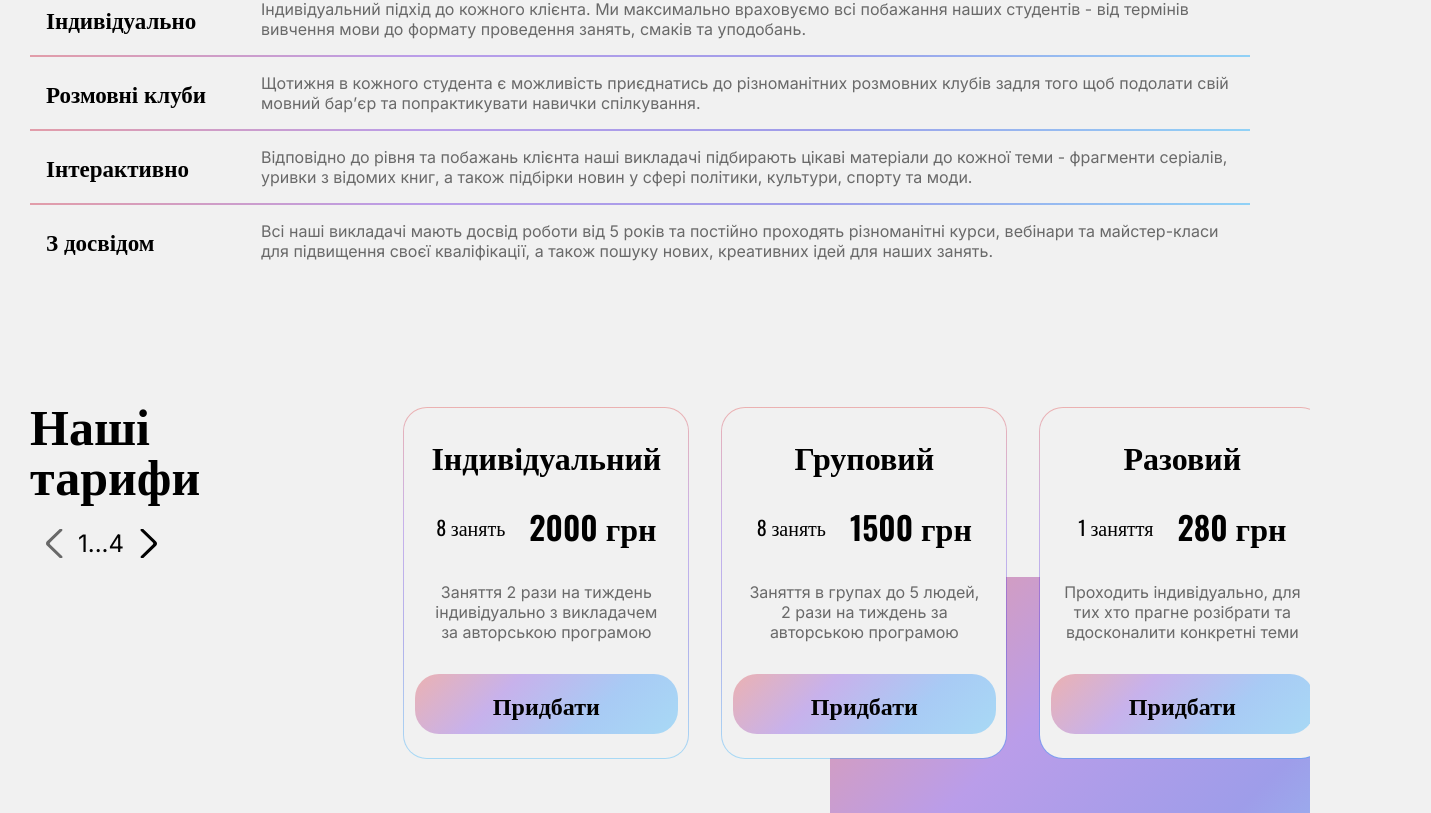
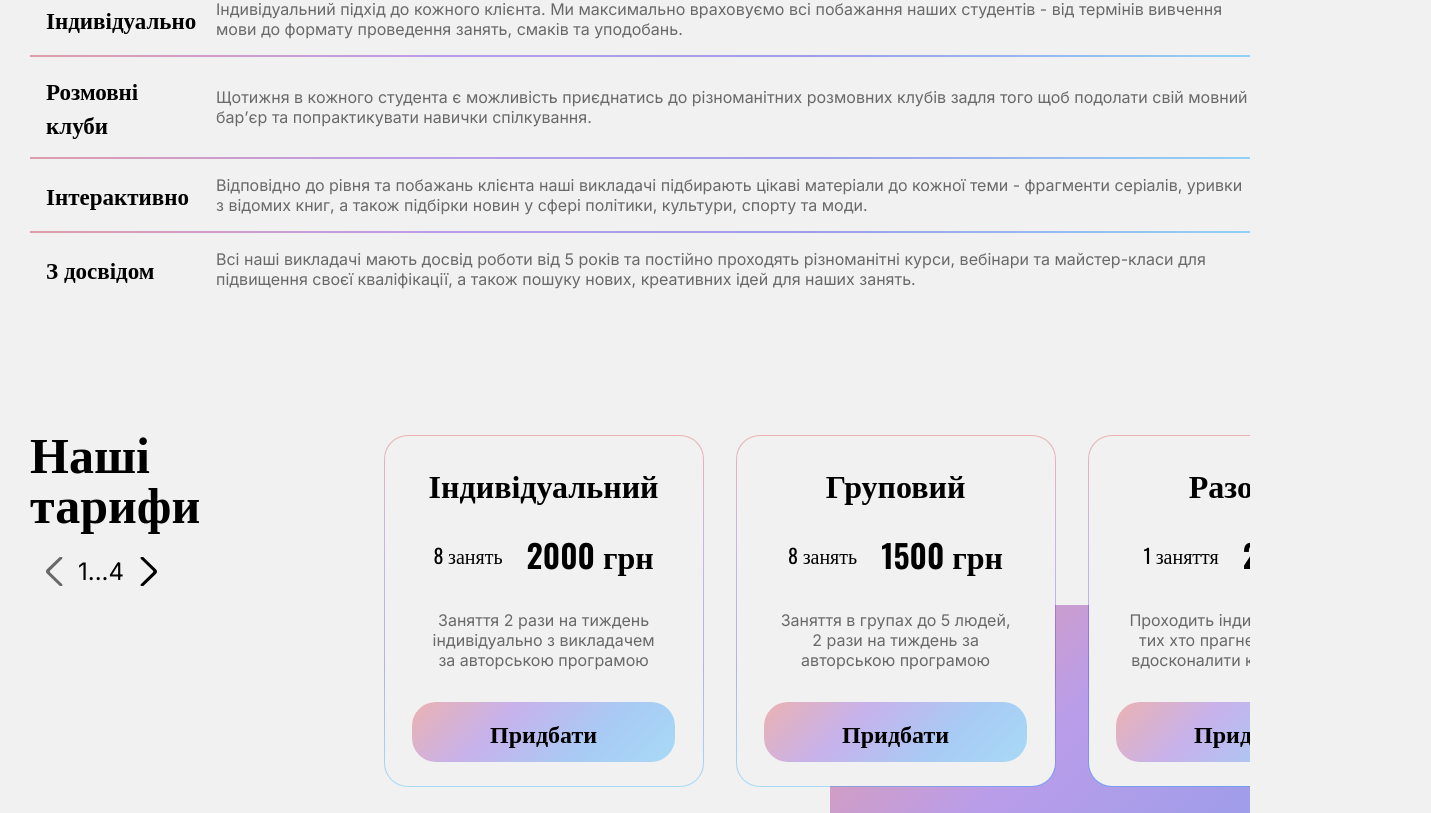
Before and after one commit to mirajane2207/english-school, a React (Create React App) app: page / in a window 1280 px wide. Shown: the part 1747-2560 px from the top of the page, 1431 px wide, since content can reach past the window. Built offline with nearby package versions, Linux system fonts and the light colour scheme.

Commit message:
Update adaptive: advantages

```diff
--- a/src/components/Advantages/Advantages.module.css
+++ b/src/components/Advantages/Advantages.module.css
@@ -68,8 +68,9 @@
     }
 
     .advantage__container {
-        width: calc(100vw - 60px);
+        width: calc(100vw - 76px);
         justify-content: flex-start;
+        gap: 24px;
     }
 
     .advantages__list {
@@ -78,10 +79,15 @@
 
     .advantage__title {
         font-size: 23px;
+        min-width: 146px;
     }
 
     .advantage__desc {
         width: auto;
+    }
+
+    .advantage__container:hover::before {
+        opacity: 0;
     }
 }
 
@@ -110,4 +116,6 @@
     }
 
 
+
+
 }
--- a/src/components/AdvantagesItem/AdvantagesItem.module.css
+++ b/src/components/AdvantagesItem/AdvantagesItem.module.css
@@ -42,16 +42,22 @@
 @media(max-width: 1439px) {
     .advantage__title {
         font-size: 23px;
+        min-width: 146px;
     }
 
     .advantage__container {
-        width: calc(100vw - 60px);
+        width: calc(100vw - 76px);
         justify-content: flex-start;
+        gap: 24px;
     }
 
-.advantage__desc {
-    width: auto;
-}
+    .advantage__desc {
+        width: auto;
+    }
+
+    .advantage__container:hover::before {
+        opacity: 0;
+    }
 
 }
 
@@ -63,8 +69,4 @@
         padding: 16px 0;
         gap: 16px;
     }
-
-    .advantage__container:hover::before {
-        opacity: 0;
-    }
 }
--- a/src/components/Lessons/Lessons.module.css
+++ b/src/components/Lessons/Lessons.module.css
@@ -70,6 +70,6 @@
     }
 
     .lessons__list_container {
-        width: calc(100vw - 20px);
+        max-width: calc(100vw - 20px);
     }
 }
--- a/src/components/Tariffs/Tariffs.module.css
+++ b/src/components/Tariffs/Tariffs.module.css
@@ -89,23 +89,34 @@
     gap: 32px;
 }
 
-@media(max-width: 520px) {
+@media(max-width: 1439px) {
+    .tariffs__container {
+        width: calc(100vw - 60px);
+
+    }
+
+}
+
+
+@media(max-width: 899px) {
 
     .tariffs__container {
         overflow-y: hidden;
         margin-bottom: 96px;
         height: auto;
         flex-direction: column;
-        max-width: 320px;
+        width: calc(100vw - 20px);
+        padding: 0 10px;
         gap: 24px;
         align-items: center;
     }
 
     .tariffs__title_container {
         flex-direction: row;
+        padding-left: 10px;
         justify-content: space-between;
         align-items: center;
-        width: 300px;
+        width: calc(100vw - 20px);
     }
 
     .tariffs__btns p {
@@ -148,7 +159,7 @@
     }
 
     .tariffs__items_container {
-        width: 320px;
+        width: calc(100vw - 20px);
         overflow-x: scroll;
     }
 
--- a/src/index.css
+++ b/src/index.css
@@ -7,11 +7,11 @@
   --light-gradient: linear-gradient(90deg, #EEDCDD 0%, #E3DCEF 33.27%, #DCDCEF 66.39%, #D9E8F2 100%);
 }
 
-*,
+/* *,
 *::after,
 *::before {
   box-sizing: border-box;
-}
+} */
 
 body {
   background: #F1F1F1;
```
